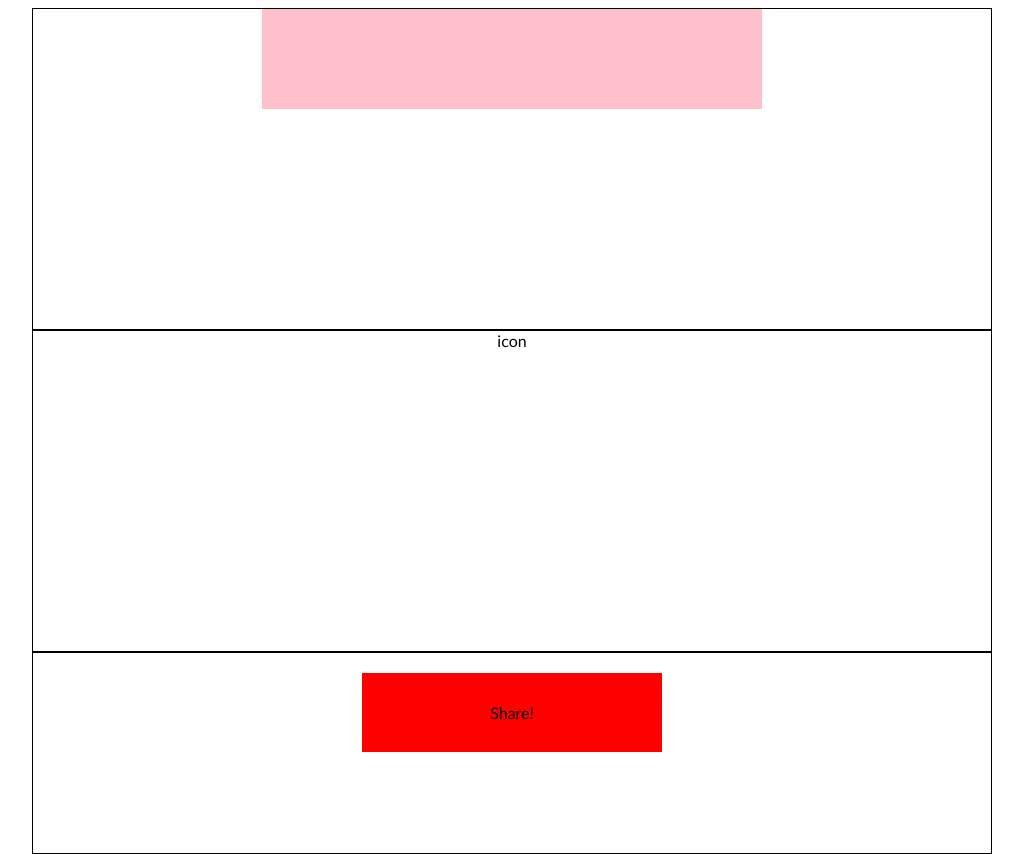
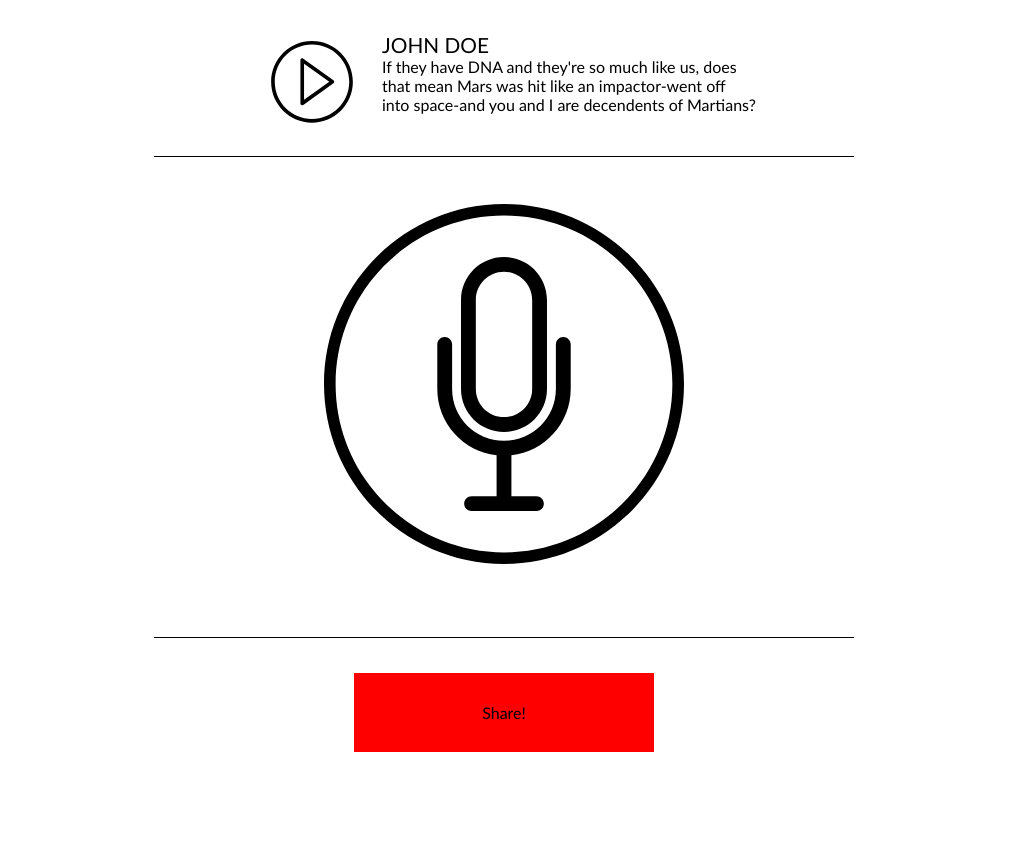
Before and after one commit to cheesymoo/podcast_madlib, a website built with webpack: page src/index.html in a window 1280 px wide. Shown: the whole page, without its empty margins (136-1159 px from the left). After the commit the page ends 808 px from the top, so only its background shows below. Built offline with nearby package versions, Linux system fonts and the light colour scheme; no server answers.

Commit message:
update layout

```diff
--- a/src/index.html
+++ b/src/index.html
@@ -8,14 +8,18 @@
       <div class="container">
         <div id="question">
           <div id="question-wrapper">
-            <div id="question-icon"></div>
+            <div id="question-icon">
+              <img src="images/playBtn.svg" alt="Play the question.">
+            </div>
             <div id="question-text">
-              <div id="question-interviewer"></div>
-              <div id="question-question"></div>
+              <div id="question-interviewer">John Doe</div>
+              <div id="question-question">If they have DNA and they're so much like us, does that mean Mars was hit like an impactor-went off into space-and you and I are decendents of Martians?</div>
             </div>
           </div>
         </div>
-        <div id="icon">icon</div>
+        <div id="icon">
+          <img src="images/mic.svg" alt="Record Your Response">
+        </div>
         <div id="share">
           <div id="share-button">Share!</div>
         </div>
--- a/src/style.css
+++ b/src/style.css
@@ -1,47 +1,73 @@
-html {
-  height: 100%;
-  text-align: center;
-}
-
-body {
-  font-family: Trebuchet MS;
+html, body {
+  font-family: "Trebuchet MS";
   height: 100%; width: 100%;
+  margin-left: 0;
 }
 
 .container {
   height: 100%;
-  width: 75%;
   margin: 0 auto;
+  max-width: 700px;
 }
 
 #question {
-  min-height: 150px; height: 40%;
-  border: 1px solid black;
+  border-bottom: 1px solid black;
+  min-height: 120px;
+  padding: 2%;
 }
 
 #question-wrapper {
-  background: pink;
-  height: 100px; width: 500px;
   margin: 0 auto;
+  height: 75%; width: 75%;
 }
 
+#question-icon {
+  float: left;
+  width: 120px;
+}
+
+#question-icon img {
+  height: 70%; width: 70%;
+  margin: 0 auto;
+  padding: 15%;
+}
+
+#question-text {
+  font-size: 16px;
+  padding-top: 10px;
+  padding-left: 130px;
+  text-align: left;
+}
+
+#question-interviewer {
+  font-size: 1.3em;
+  text-transform: uppercase;
+}
 
 #icon {
-  min-height: 150px; height: 40%;
-  border: 1px solid black;
+  border-bottom: 1px solid black;
+  height: 60%;
+  text-align: center;
+  font-size: 2em;
 }
 
-#share {
-  min-height: 150px; height: 20%;
-  border: 1px solid black;
-  padding: 20px;
+#icon img {
+  padding-top: 6%;
+  padding-bottom: 6%;
 }
 
 #share-button {
+  background: red;
+  margin: 0 auto;
+  margin-top: 5%;
   padding-top: 30px;
   padding-bottom: 30px;
+  text-align: center;
   width: 300px;
-  /*text-align: center; vertical-align: center;*/
-  background: red;
-  margin: 0 auto;
 }
+
+@media screen and (max-width: 512px) {
+  #question-text {
+    font-size: 12px;
+  }
+}
```
Also changed, not shown: src/images/mic.svg (added), src/images/playBtn.svg (added), src/images/redMic.svg (added).
